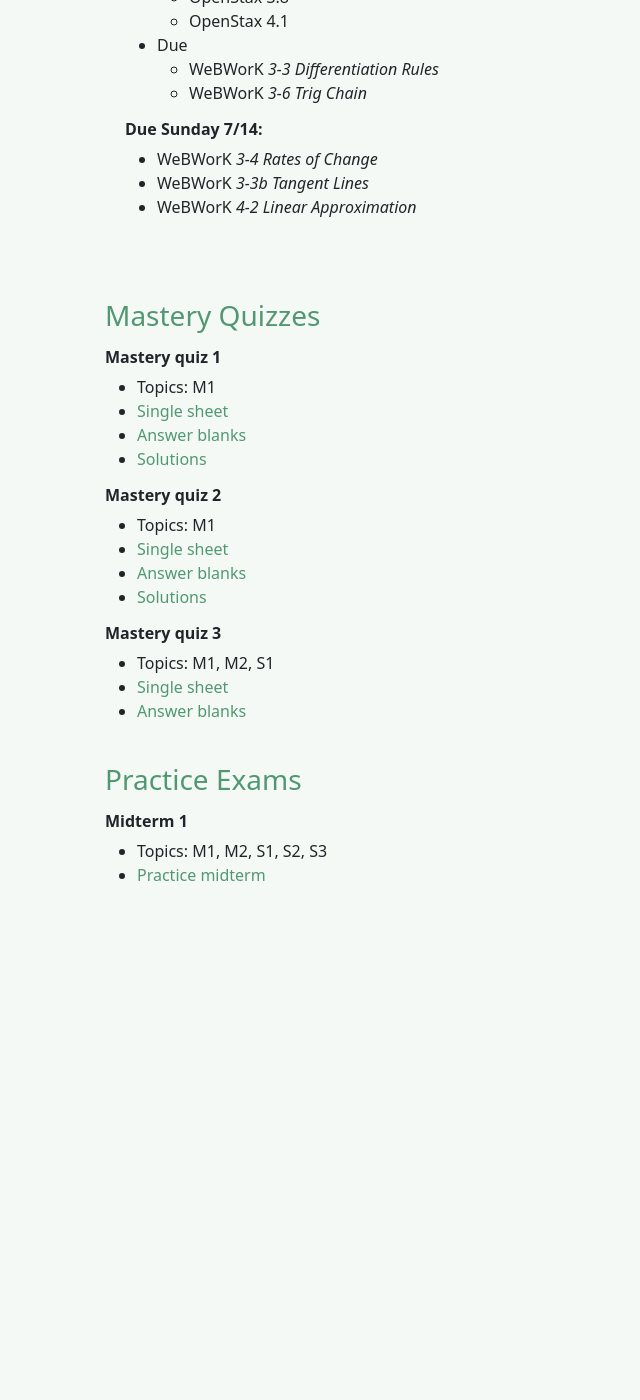
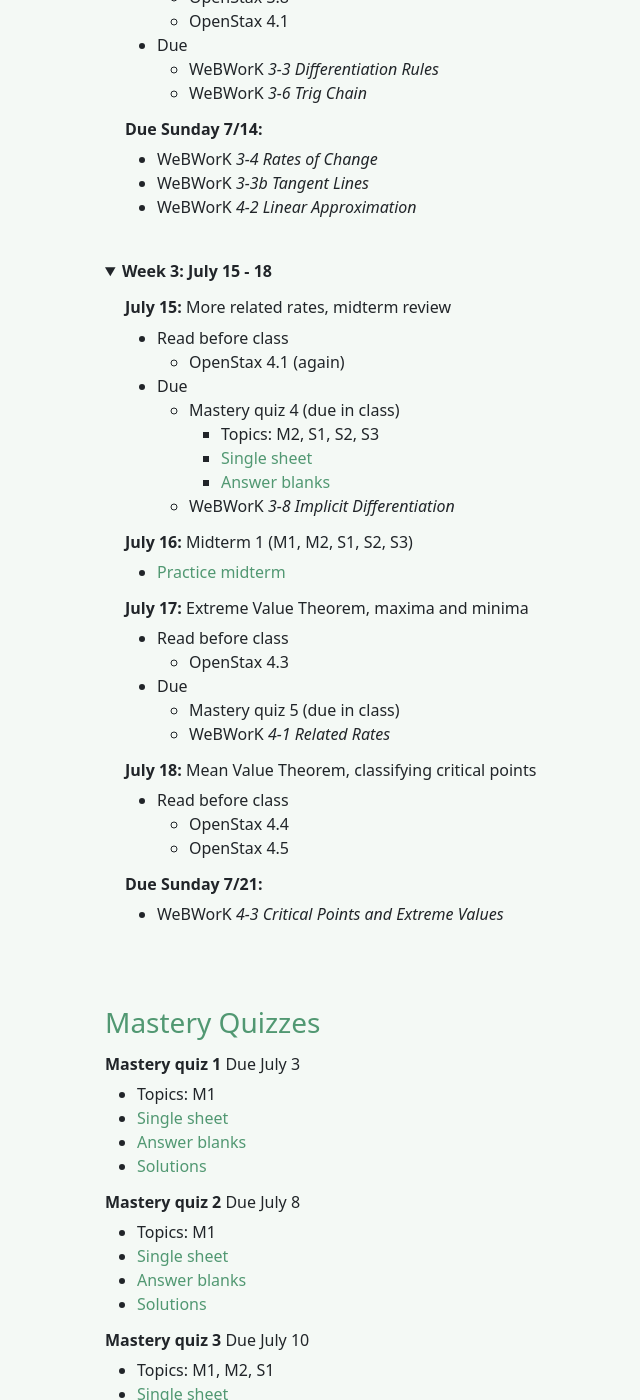
Before and after one commit to bncling/bncl-site, a Jekyll site: the page built from _courses/GW1231_summer_24.markdown, in a window 1280 px wide and 1400 px high, scrolled down 1055 px. Shown: the whole window, without its empty margins (262-902 px from the left). Built offline with Jekyll 4.4.1, drawn with Linux system fonts in a browser that asks for light colours; before the commit the page ends 1990 px from its top, so only the background shows below that.

Commit message:
rebuilding site Wed Jul 10 09:54:34 EDT 2024

```diff
--- a/_courses/GW1231_summer_24.markdown
+++ b/_courses/GW1231_summer_24.markdown
@@ -123,8 +123,8 @@ Some of the most common things that trip people up in this course are more to do
 
 </details>
 
-<!--
-<details markdown="1">
+
+<details markdown="1" open>
 <summary><b>Week 3: July 15 - 18</b></summary>
 
 ###### **July 15:** More related rates, midterm review
@@ -132,6 +132,9 @@ Some of the most common things that trip people up in this course are more to do
 	- OpenStax 4.1 (again)
 - Due
 	- Mastery quiz 4 (due in class)
+		- Topics: M2, S1, S2, S3
+		- [Single sheet](/assets/documents/mq4_single_sheet.pdf)
+		- [Answer blanks](/assets/documents/mq4_answer_blanks.pdf)
 	- WeBWorK *3-8 Implicit Differentiation*
 
 ###### **July 16:** Midterm 1 (M1, M2, S1, S2, S3)
@@ -156,7 +159,7 @@ Some of the most common things that trip people up in this course are more to do
 
 </details>
 
-
+<!--
 <details markdown="1">
 <summary><b>Week 4: July 22 - 25</b></summary>
 
@@ -269,19 +272,19 @@ Some of the most common things that trip people up in this course are more to do
 
 <h3 id="mastery-quizzes">Mastery Quizzes</h3>
 
-###### **Mastery quiz 1**
+###### **Mastery quiz 1** Due July 3
 - Topics: M1
 - [Single sheet](/assets/documents/mq1_single_sheet.pdf)
 - [Answer blanks](/assets/documents/mq1_answer_blanks.pdf)
 - [Solutions](/assets/documents/mq1_solutions.pdf)
 
-###### **Mastery quiz 2**
+###### **Mastery quiz 2** Due July 8
 - Topics: M1
 - [Single sheet](/assets/documents/mq2_single_sheet.pdf)
 - [Answer blanks](/assets/documents/mq2_answer_blanks.pdf)
 - [Solutions](/assets/documents/mq2_solutions.pdf)
 
-###### **Mastery quiz 3**
+###### **Mastery quiz 3** Due July 10
 - Topics: M1, M2, S1
 - [Single sheet](/assets/documents/mq3_single_sheet.pdf)
 - [Answer blanks](/assets/documents/mq3_answer_blanks.pdf)
@@ -291,6 +294,6 @@ Some of the most common things that trip people up in this course are more to do
 
 <h3 id="practice-exams">Practice Exams</h3>
 
-###### **Midterm 1**
+###### **Midterm 1** July 16
 - Topics: M1, M2, S1, S2, S3
 - [Practice midterm](/assets/documents/practice_midterm1.pdf)
```
Also changed, not shown: 5 other files.
